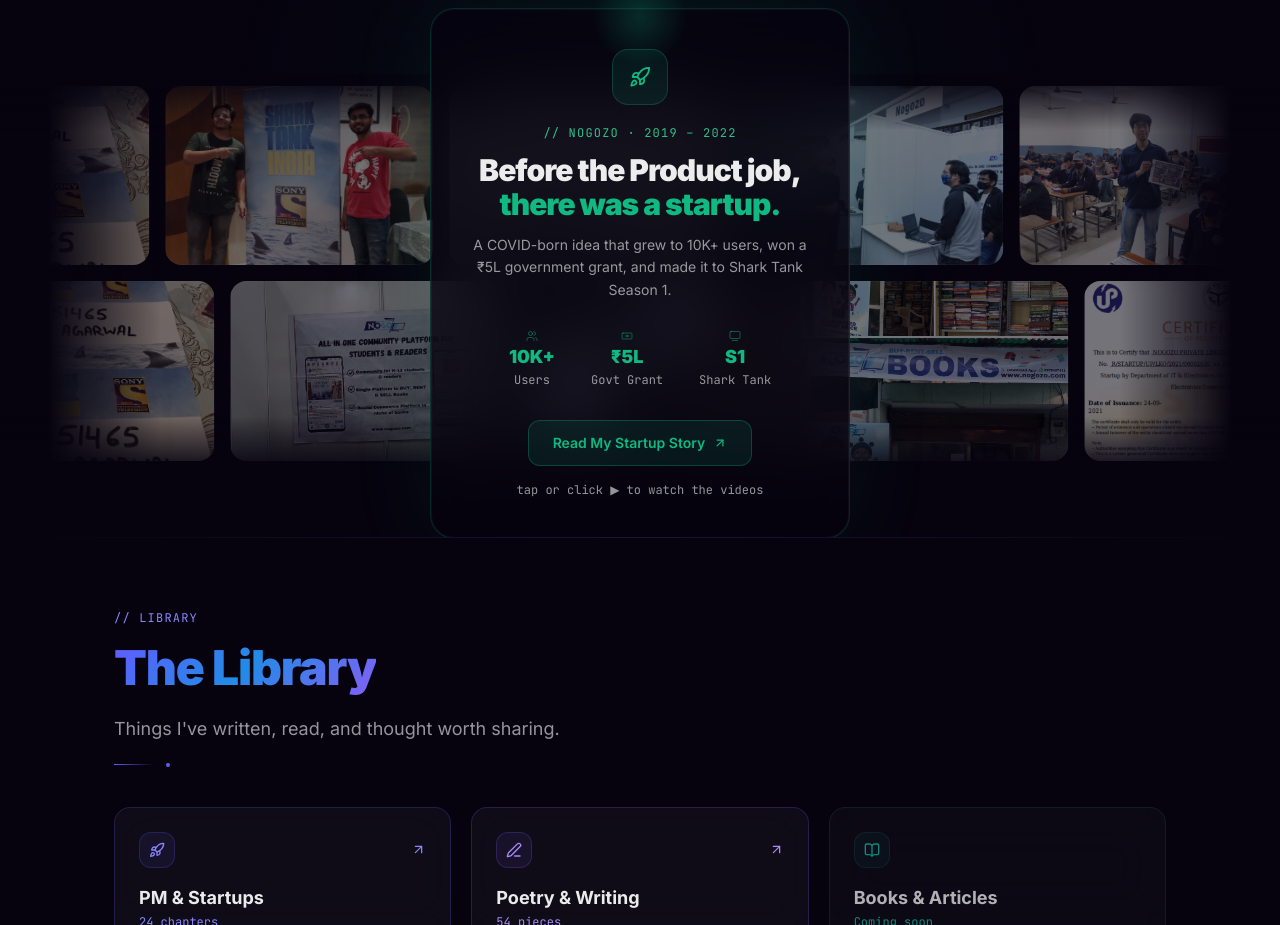
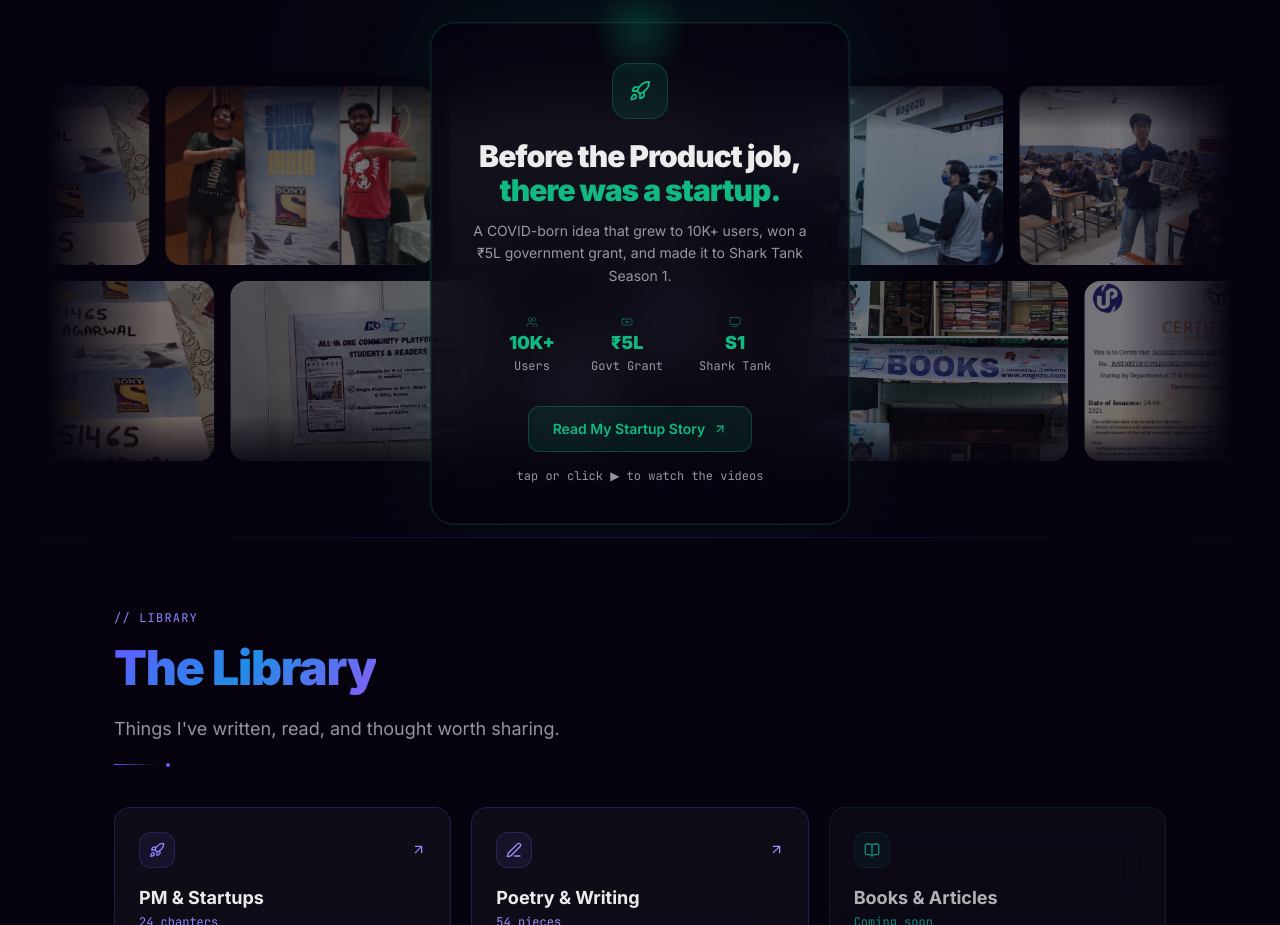
Before and after one commit to yugalagrawal/myportfolio, a Next.js app: page / in a window 1280 px wide. Shown: the part 5260-6185 px from the top of the page. Built offline with nearby package versions, Linux system fonts and the light colour scheme.

Commit message:
Startup card: remove the Nogozo date label
Co-Authored-By: Claude Sonnet 5.5 <noreply@anthropic.com>

```diff
--- a/src/components/sections/StartupStory.tsx
+++ b/src/components/sections/StartupStory.tsx
@@ -313,11 +313,6 @@ export default function StartupStory() {
                 <Rocket size={22} style={{ color: "#10b981" }} />
               </motion.div>
 
-              <p className="text-xs font-mono tracking-widest uppercase mb-3"
-                style={{ color: "rgba(52,211,153,0.9)", fontFamily: "var(--font-mono)" }}>
-                // Nogozo · 2019 – 2022
-              </p>
-
               <h3
                 className="text-2xl sm:text-3xl font-black leading-[1.15] mb-3"
                 style={{ fontFamily: "var(--font-display)", color: "rgba(255,255,255,0.92)", letterSpacing: "-1px" }}
```
